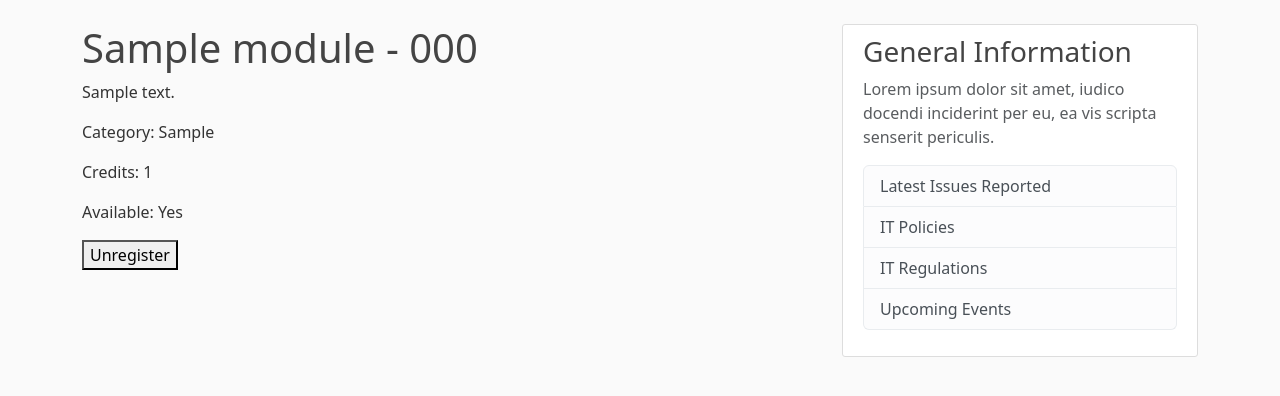
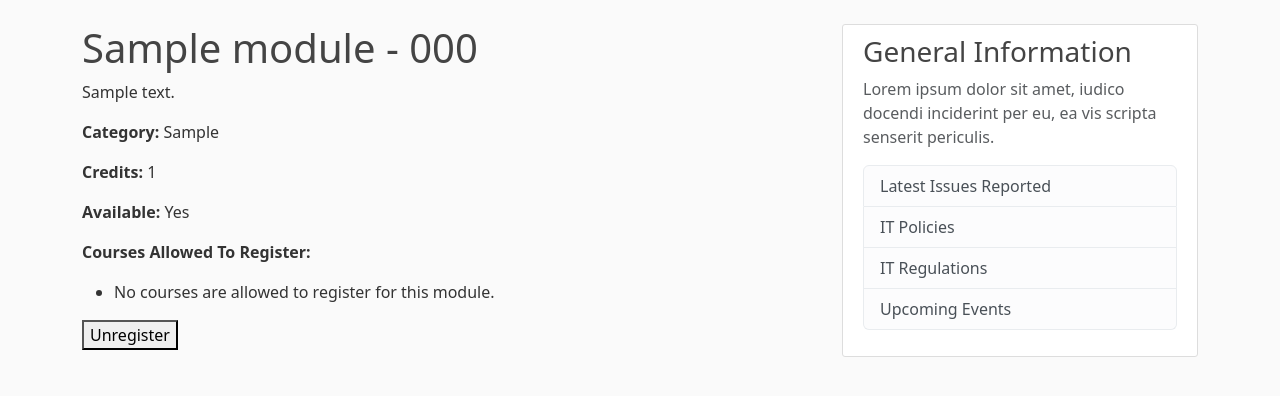
Before and after one commit to leondhallam/Django-app, a Django app: page /module/1/ in a window 1280 px wide. Shown: the part 56-452 px from the top of the page. Run offline with Django 5.2, Linux system fonts and the light colour scheme; a user stored in the database is signed in; tables that the repository leaves empty hold one stand-in row (values such as "Sample post").

Commit message:
Module detail page now shows courses allowed to register for the course

```diff
--- a/itreporting/templates/itreporting/module_detail.html
+++ b/itreporting/templates/itreporting/module_detail.html
@@ -3,10 +3,20 @@
 {% block content %}
   <h1>{{ module.name }} - {{ module.code }}</h1>
   <p>{{ module.description }}</p>
-  <p>Category: {{ module.category }}</p>
-  <p>Credits: {{ module.credit }}</p>
-  <p>Available: {% if module.availability %}Yes{% else %}No{% endif %}</p>
+  <p><strong>Category:</strong> {{ module.category }}</p>
+  <p><strong>Credits:</strong> {{ module.credit }}</p>
+  <p><strong>Available:</strong> {% if module.availability %}Yes{% else %}No{% endif %}</p>
 
+  <p><strong>Courses Allowed To Register:</strong></p>
+  <ul>
+    {% for course in module.courses_allowed.all %}
+      <li>{{ course.name }}</li>
+    {% empty %}
+      <li>No courses are allowed to register for this module.</li>
+    {% endfor %}
+  </ul>
+
+  <p>
     <form method="POST">
       {% csrf_token %}
       {% if is_registered %}
@@ -15,4 +25,5 @@
         <button type="submit">Register</button>
       {% endif %}
     </form>
+  </p>
 {% endblock %}
```
Lines whose indentation alone changed are shown as unchanged.
